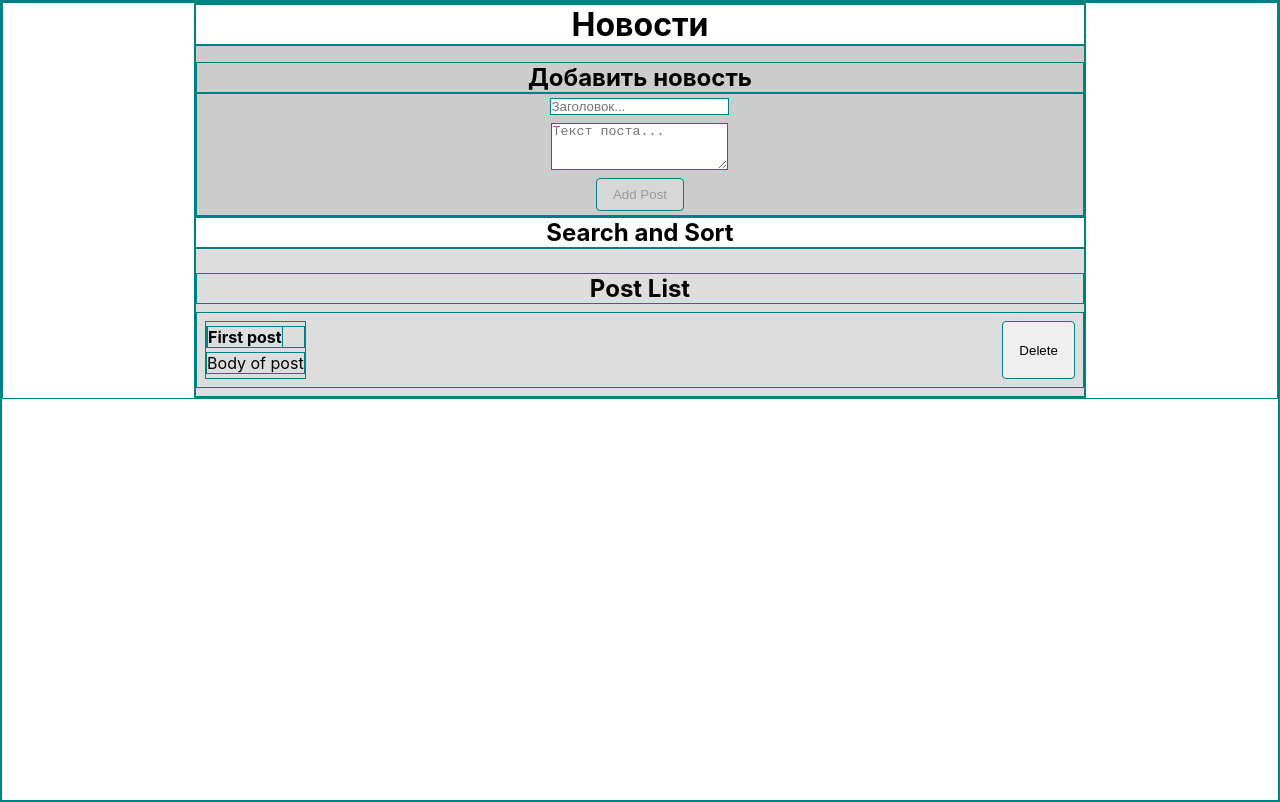
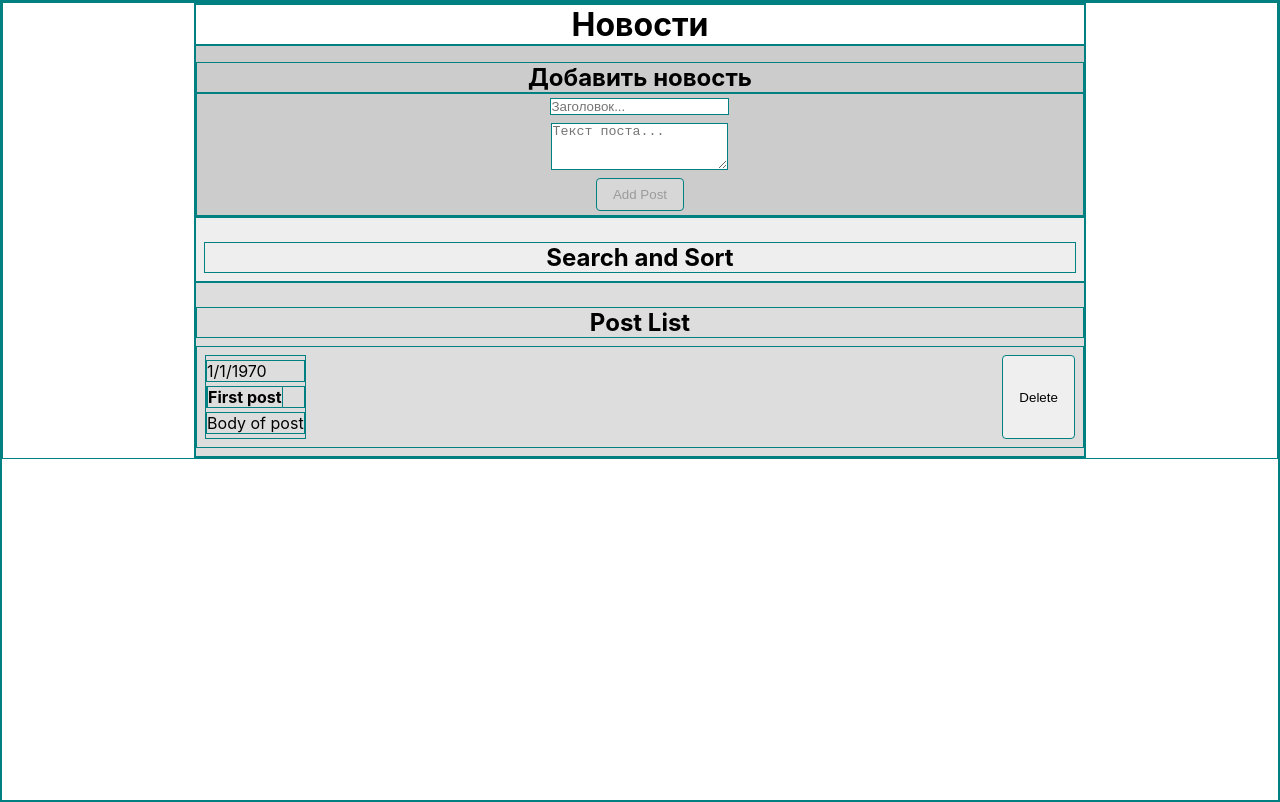
Before and after one commit to Ulasovec/my-react-posts, a React (Create React App) app: page / in a window 1280 px wide. Built offline with nearby package versions, Linux system fonts and the light colour scheme.

Commit message:
Сделано удаление поста. Показывает дату поста. Заглушка для формы поиска и сортировки.

```diff
--- a/src/App.js
+++ b/src/App.js
@@ -2,6 +2,7 @@ import './App.css';
 import {useState} from "react";
 import PostForm from "./components/PostForm";
 import PostList from "./components/PostList";
+import SearchSortForm from "./components/SearchSortForm";
 
 function App() {
     const [posts, setPosts] = useState([{id: 1, title: 'First post', body: 'Body of post'}]);
@@ -16,8 +17,8 @@ function App() {
         <div className="App">
             <h1>Новости</h1>
             <PostForm addPost={addPost}/>
-            <h2>Search and Sort</h2>
-            <PostList posts={posts}/>
+            <SearchSortForm />
+            <PostList posts={posts} deletePost={deletePost}/>
         </div>
     );
 }
--- a/src/components/PostItem.jsx
+++ b/src/components/PostItem.jsx
@@ -1,14 +1,15 @@
 import React from 'react';
 import './PostItem.css';
 
-const PostItem = ({post}) => {
+const PostItem = ({post, deletePost}) => {
     return (
         <div className="postItem">
             <div className="postItem__content">
+                <p>{new Date(post.id).toLocaleDateString()}</p>
                 <p><strong>{post.title}</strong></p>
                 <p>{post.body}</p>
             </div>
-            <button>Delete</button>
+            <button onClick={() => deletePost(post)}>Delete</button>
         </div>
     );
 };
--- a/src/components/PostList.jsx
+++ b/src/components/PostList.jsx
@@ -2,12 +2,12 @@ import React from 'react';
 import PostItem from "./PostItem";
 import './PostList.css'
 
-const PostList = ({posts}) => {
+const PostList = ({posts, deletePost}) => {
     return (
         <div className="postList">
             <h2>Post List</h2>
             {
-                posts.map(post => <PostItem id={post.id} post={post} />)
+                posts.map(post => <PostItem id={post.id} post={post} deletePost={deletePost}/>)
             }
         </div>
     );
--- /dev/null
+++ b/src/components/SearchSortForm.css
@@ -0,0 +1,8 @@
+.searchSortForm {
+    padding-top: 16px;
+    background-color: #eee;
+}
+
+.searchSortForm > * {
+    margin: 8px;
+}
--- /dev/null
+++ b/src/components/SearchSortForm.jsx
@@ -0,0 +1,12 @@
+import React from 'react';
+import './SearchSortForm.css';
+
+const SearchSortForm = () => {
+    return (
+        <div className="searchSortForm">
+            <h2>Search and Sort</h2>
+        </div>
+    );
+};
+
+export default SearchSortForm;
```
